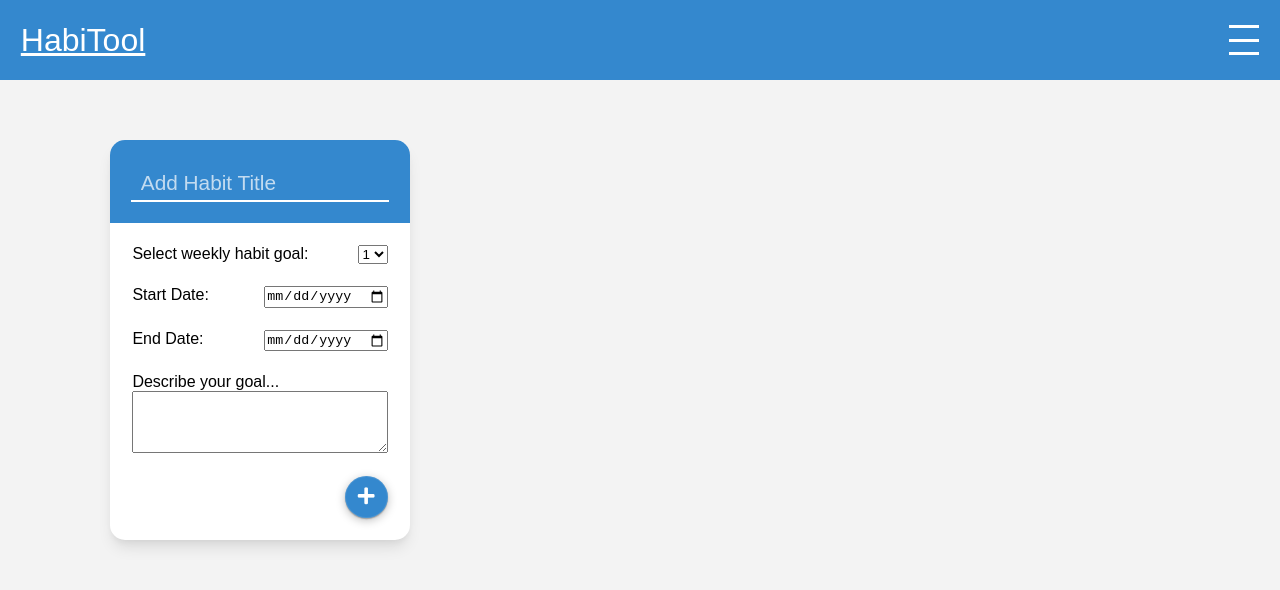
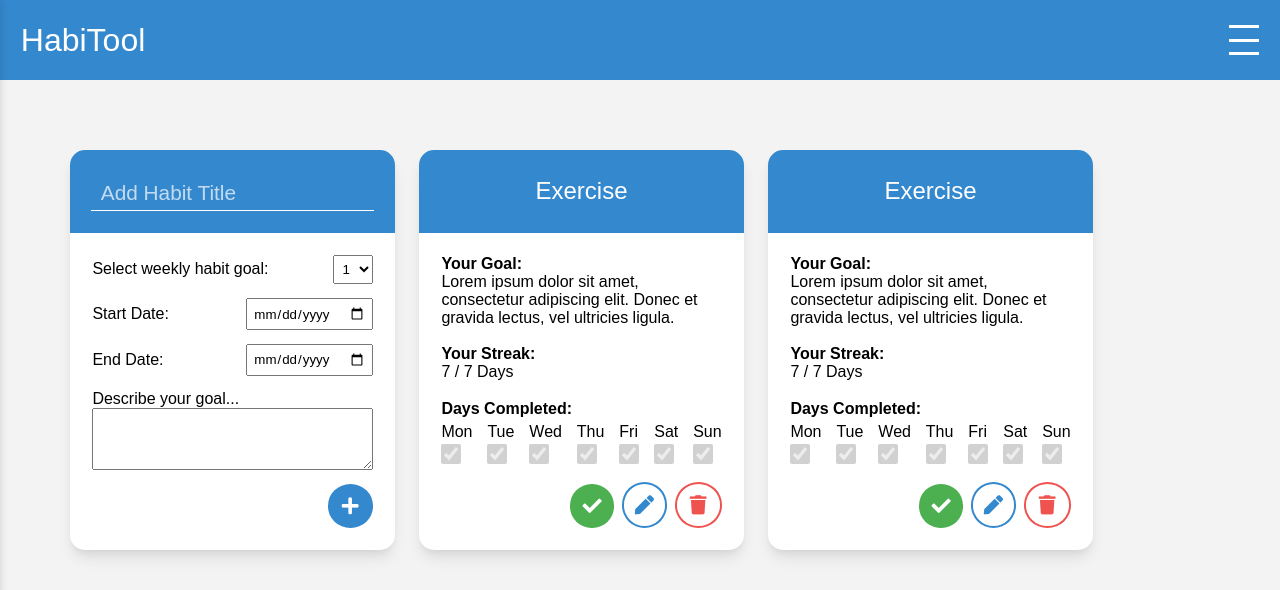
Before and after one commit to Habitool/habitool-app, a React (Create React App) app: page /dashboard in a window 1280 px wide. Shown: the top 590 px of the page. Built offline with nearby package versions, Linux system fonts and the light colour scheme.

Commit message:
write habit tile and styling

```diff
--- a/client/components/HabitTile.js
+++ b/client/components/HabitTile.js
@@ -5,8 +5,76 @@ import '../stylesheets/components/HabitTile.css';
 const HabitTile = () => {
 
   return (
-    <div>
+    <div className="habit-tile">
+      <div className="habit-tile__header">
+        <h2>
+          <Link>Exercise</Link>
+        </h2>
+      </div>
+      <div className="habit-tile__content-container">
+        <div className="habit-tile__goal-desc">
+          <h4>Your Goal:</h4>
+          <p>Lorem ipsum dolor sit amet, consectetur adipiscing elit. Donec et gravida lectus, vel ultricies ligula.</p>
+        </div>
+        <div className="habit-tile__streak">
+          <span>
+            <h4>Your Streak:</h4>
+            <span>7</span> / 7 Days
+          </span>
+        </div>
+        <div className="habit-tile__days-grp">
+          <h4>Days Completed:</h4>
+          <div className="habit-tile__days">
+            <div className="mon-check">
+              <label htmlFor="mon-check">Mon</label>
+              <input id="mon-check" name="mon-check" type="checkbox" value="1" checked disabled/>
+            </div>
 
+            <div className="tue-check">
+              <label htmlFor="tue-check">Tue</label>
+              <input id="tue-check" name="tues-check" type="checkbox" value="1" checked disabled/>
+            </div>
+
+            <div className="wed-check">
+              <label htmlFor="wed-check">Wed</label>
+              <input id="wed-check" name="wed-check" type="checkbox" value="1" checked disabled/>
+            </div>
+
+            <div className="thu-check">
+              <label htmlFor="thurs-check">Thu</label>
+              <input id="thu-check" name="thurs-check" type="checkbox" value="1" checked disabled/>
+            </div>
+
+            <div className="fri-check">
+              <label htmlFor="fri-check">Fri</label>
+              <input id="fri-check" name="fri-check" type="checkbox" value="1" checked disabled/>
+            </div>
+
+            <div className="sat-check">
+              <label htmlFor="sat-check">Sat</label>
+              <input id="sat-check" name="sat-check" type="checkbox" value="1" checked disabled/>
+            </div>
+
+            <div className="sun-check">
+              <label htmlFor="sun-check">Sun</label>
+              <input id="sun-check" name="sun-check" type="checkbox" value="1" checked disabled/>
+            </div>
+          </div>
+        </div>
+        <div className="habit-tile__btn-grp">
+          <button id="habit__check-btn">
+            <i className="fas fa-check"></i>
+          </button>
+
+          <button id="habit__edit-btn">
+            <i className="fas fa-pen"></i>
+          </button>
+
+          <button id="habit__delete-btn">
+            <i className="fas fa-trash"></i>
+          </button>
+        </div>
+      </div>
     </div>
   );
 };
--- a/client/screens/DashboardScreen.js
+++ b/client/screens/DashboardScreen.js
@@ -3,6 +3,7 @@ import '../stylesheets/screens/DashboardScreen.css';
 
 // Component Imports
 import StarterTile from '../components/StarterTile';
+import HabitTile from '../components/HabitTile';
 
 
 const DashboardScreen = () => {
@@ -10,6 +11,8 @@ const DashboardScreen = () => {
     <div className="dashboard__screen">
       <div className="dashboard__habit-tiles">
         <StarterTile />
+        <HabitTile />
+        <HabitTile />
       </div>
     </div>
   );
--- a/client/stylesheets/components/HabitTile.css
+++ b/client/stylesheets/components/HabitTile.css
@@ -0,0 +1,142 @@
+.habit-tile {
+  width: 325px;
+  height: 400px;
+  background-color: #fff;
+  display: flex;
+  flex-direction: column;
+  border-radius: 15px;
+  overflow: hidden;
+  box-shadow: rgba(0, 0, 0, 0.1) 0px 10px 15px -3px, rgba(0, 0, 0, 0.05) 0px 4px 6px -2px;
+}
+
+.habit-tile__header {
+  width: 100%;
+  height: 95px;
+  background-color: #3488ce;
+  padding:  1.3rem;
+  display: flex;
+  justify-content: center;
+  align-items: center;
+}
+
+.habit-tile__header > h2 {
+  font-weight: 400;
+}
+
+.habit-tile__header > h2 > a {
+  color: #ffffff;
+  text-decoration: none;
+}
+
+.habit-tile__content-container {
+  padding: 1.4rem;
+  width: 100%;
+  height: 100%;
+  display: flex;
+  flex-direction: column;
+  justify-content: space-between;
+}
+
+.habit-tile__days-grp {
+  display: flex;
+  flex-direction: column;
+}
+
+.habit-tile__days-grp > h4 {
+  margin-bottom: 5px;
+}
+
+.habit-tile__days {
+  display: flex;
+  flex-direction: row;
+  justify-content: space-between;
+}
+
+.mon-check,
+.tue-check,
+.wed-check,
+.thu-check,
+.fri-check,
+.sat-check,
+.sun-check {
+  display: flex;
+  flex-direction: column;
+  justify-content: center;
+  align-items: flex-start;
+}
+
+#mon-check,
+#tue-check,
+#wed-check,
+#thu-check,
+#fri-check,
+#sat-check,
+#sun-check {
+  width: 20px;
+  height: 20px;
+  margin-top: 3px;
+}
+
+.habit-tile__btn-grp {
+  display: flex;
+  justify-content: flex-end;
+  align-items: flex-end;
+}
+
+#habit__check-btn {
+  display: flex;
+  justify-content: center;
+  align-items: center;
+  background-color: #4CAF50;
+  color: #fff;
+  font-size: 1.2rem;
+  padding: 12px;
+  border: none;
+  border-radius: 50%;
+  cursor: pointer;
+  /* box-shadow: rgba(0, 0, 0, 0.25) 0px 0.0625em 0.0625em, rgba(0, 0, 0, 0.25) 0px 0.125em 0.5em, rgba(255, 255, 255, 0.1) 0px 0px 0px 1px inset; */
+  transition: all 200ms ease-out;
+}
+
+#habit__check-btn:hover {
+  background-color: #2E7D32;
+}
+
+#habit__edit-btn {
+  display: flex;
+  justify-content: center;
+  align-items: center;
+  margin: 0 8px;
+  background-color: transparent;
+  border: 2px solid #3488ce;
+  color: #3488ce;
+  font-size: 1.2rem;
+  padding: 11px;
+  border-radius: 50%;
+  cursor: pointer;
+  transition: all 200ms ease-out;
+}
+
+#habit__edit-btn:hover {
+  background-color: #3488ce;
+  color: #fff;
+}
+
+#habit__delete-btn {
+  display: flex;
+  justify-content: center;
+  align-items: center;
+  background-color: transparent;
+  border: 2px solid #EF5350;
+  color: #EF5350;
+  font-size: 1.2rem;
+  padding: 11px 13px;
+  border-radius: 50%;
+  cursor: pointer;
+  transition: all 200ms ease-out;
+}
+
+#habit__delete-btn:hover {
+  background-color: #EF5350;
+  color: #fff;
+}
--- a/client/stylesheets/components/Menu.css
+++ b/client/stylesheets/components/Menu.css
@@ -7,10 +7,11 @@
   left: 0;
   z-index: 200;
   transform: translateX(-100%);
-  transition: all 500ms ease-out;
+  transition: all 700ms ease-out;
   display: flex;
   flex-direction: column;
   justify-content: center;
+  box-shadow: rgba(0, 0, 0, 0.15) 0px 2px 8px;
 }
 /*  http://expressjs.com/en/resources/middleware/body-parser.html */
 .menu.show {
@@ -33,6 +34,7 @@
   align-items: center;
   justify-content: center;
   text-align: center;
+  text-decoration: none;
   font-size: 1.5rem;
   color: #fff;
   flex: 1;
--- a/client/stylesheets/components/Navbar.css
+++ b/client/stylesheets/components/Navbar.css
@@ -13,6 +13,7 @@
 .navbar__logo {
   color: #fff;
   font-size: 2rem;
+  text-decoration: none;
 }
 
 .navbar__logo:hover{
--- a/client/stylesheets/components/StarterTile.css
+++ b/client/stylesheets/components/StarterTile.css
@@ -1,5 +1,5 @@
 .starter-tile {
-  width: 300px;
+  width: 325px;
   height: 400px;
   background-color: #fff;
   display: flex;
@@ -11,6 +11,7 @@
 
 .starter-tile__header {
   width: 100%;
+  height: 95px;
   background-color: #3488ce;
   padding:  1.3rem;
   display: flex;
@@ -25,13 +26,12 @@
   color: #fff;
   background-color: transparent;
   border: none;
-  border-bottom: solid 2px #fff;
+  border-bottom: solid 1px #fff;
 }
 
 .starter-tile__header > input:focus,
 .starter-tile__header > input:active {
-  border: none,
-
+  outline: none;
 }
 
 .starter-tile__header > input::placeholder {
@@ -51,17 +51,30 @@
 .starter-tile__repeater {
   display: flex;
   justify-content: space-between;
+  align-items: center;
 }
-
-.starter-tile__date-selector {
-  display: flex;
-  flex-direction: column;
+.starter-tile__repeater > select {
+  padding: 5px;
 }
 
 #start-date-group,
 #end-date-group {
   display: flex;
   justify-content: space-between;
+  flex-direction: row;
+  align-items: center;
+}
+
+#start-date-group > label,
+#end-date-group > label {
+  font-size: 16px;
+  color: #000000;
+}
+
+#start-date-group > input,
+#end-date-group > input{
+  font-family: Arial, Helvetica, sans-serif;
+  padding: 5px;
 }
 
 .starter-tile__description {
@@ -76,14 +89,17 @@
 }
 
 .starter-tile__add-btn > button {
+  display: flex;
+  justify-content: center;
+  align-items: center;
   background-color: #3488ce;
   color: #fff;
   font-size: 1.2rem;
-  padding: 10px 13px;
+  padding: 12px 14px;
   border: none;
   border-radius: 50%;
   cursor: pointer;
-  box-shadow: rgba(0, 0, 0, 0.25) 0px 0.0625em 0.0625em, rgba(0, 0, 0, 0.25) 0px 0.125em 0.5em, rgba(255, 255, 255, 0.1) 0px 0px 0px 1px inset;
+  /* box-shadow: rgba(0, 0, 0, 0.25) 0px 0.0625em 0.0625em, rgba(0, 0, 0, 0.25) 0px 0.125em 0.5em, rgba(255, 255, 255, 0.1) 0px 0px 0px 1px inset; */
   transition: all 200ms ease-out;
 }
 
--- a/client/stylesheets/screens/DashboardScreen.css
+++ b/client/stylesheets/screens/DashboardScreen.css
@@ -2,8 +2,8 @@
   display: flex;
   flex-direction: column;
   justify-content: center;
-  align-items: start;
-  padding: 90px;
+  align-items: center;
+  padding: 100px 50px;
 }
 
 .dashboard__habit-tiles {
```
